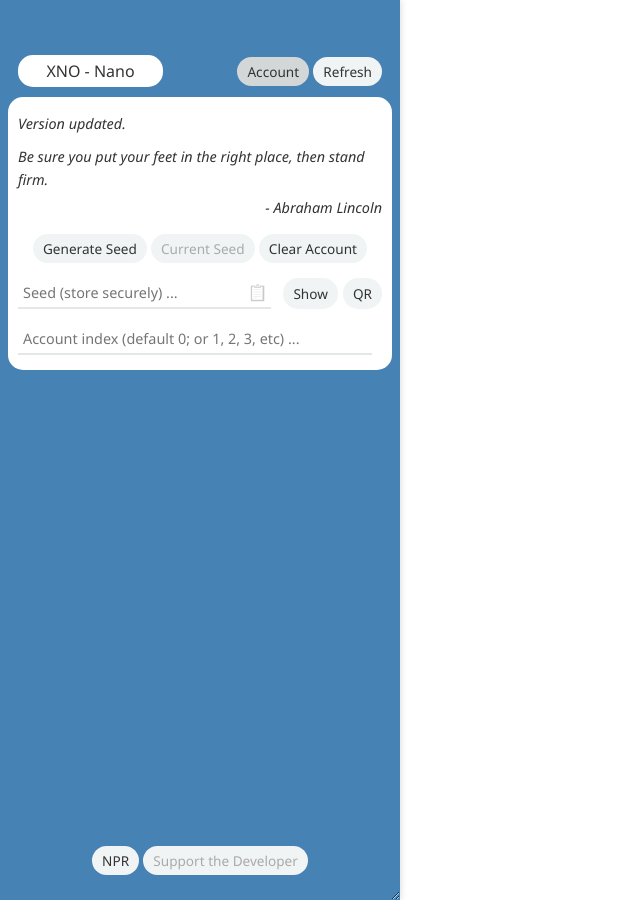
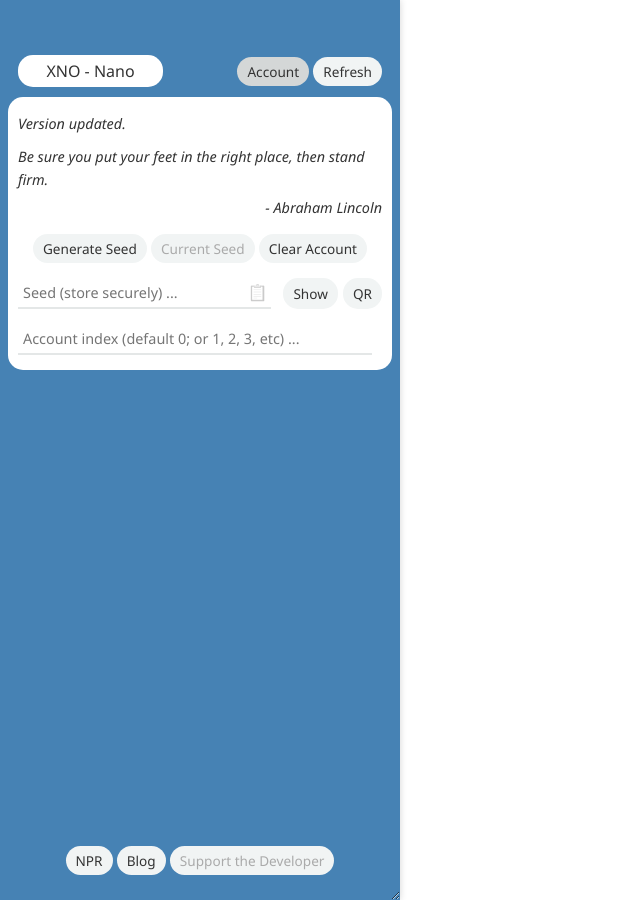
Before and after one commit to warashibetrader/warashibetrader.github.io, a Jekyll site: the page crypto/wallet.html, which Jekyll copies as it is, in a window 1280 px wide. Shown: the whole page, without its empty margins (0-640 px from the left). Built offline with Jekyll 4.4.1, drawn with Linux system fonts in a browser that asks for light colours.

Commit message:
Update wallet.html

```diff
--- a/crypto/wallet.html
+++ b/crypto/wallet.html
@@ -59,6 +59,7 @@
 
 		<div id="donatePanel" style="text-align:center; margin-bottom:25px; margin-top:auto; width:100%">
 			<button id="nprButton" style="font-size:0.85em" onclick="npr()">NPR</button>
+			<a href="https://warashibetrader.github.io/2022/02/25/feature-list"><button style="font-size:0.85em">Blog</button></a>
 			<button id="donateButton" style="font-size:0.85em;" onclick="donate()" disabled>Support the Developer</button>
 		</div>
 	</div>
```
